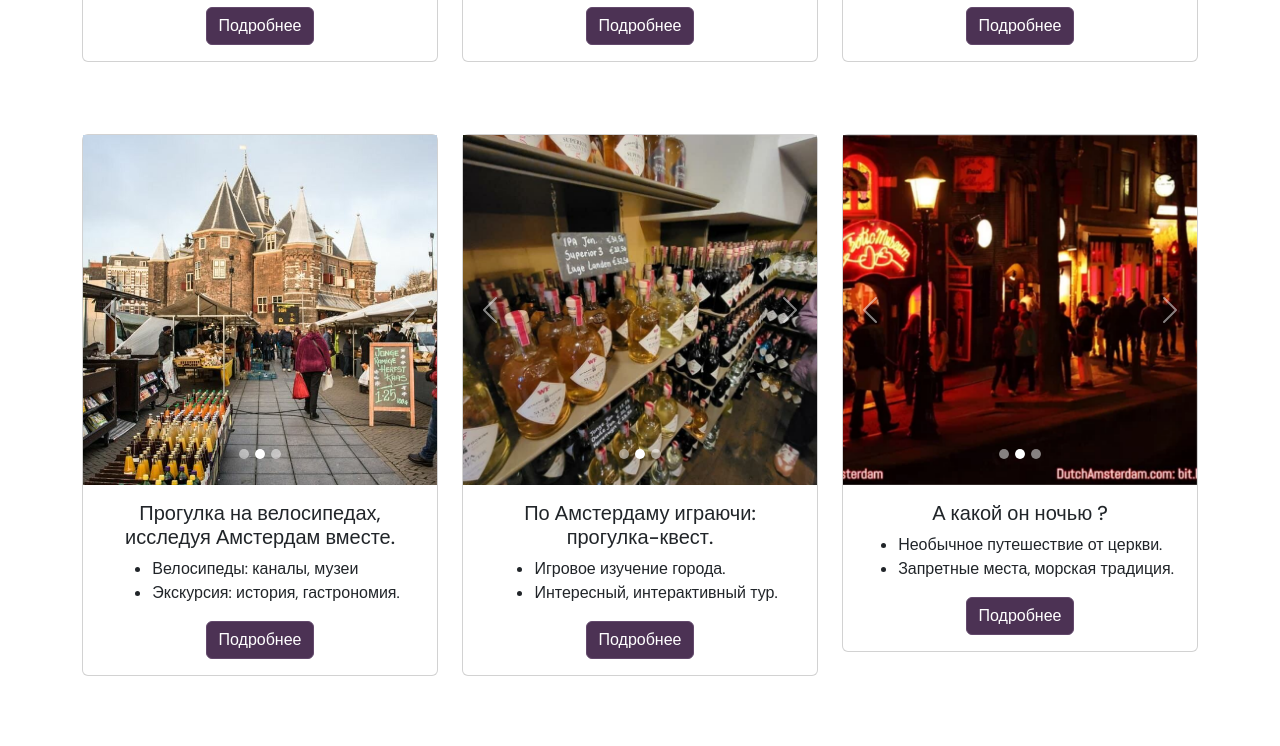
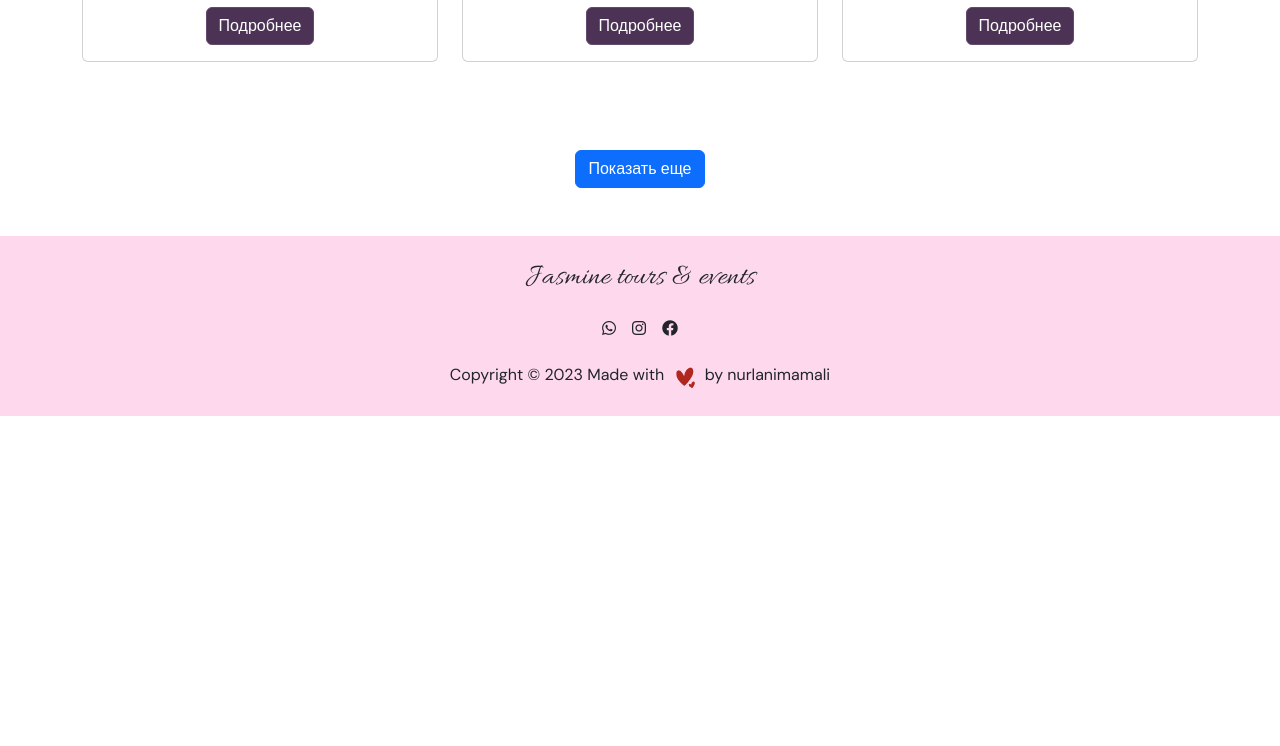
Before and after one commit to anisa07/jasmine-tours, a React (Create React App) app: page /excursions in a window 1280 px wide. Shown: the part 1560-2306 px from the top of the page. After the commit the page ends 1976 px from the top, so only its background shows below. Built offline with nearby package versions, Linux system fonts and the light colour scheme.

Commit message:
see more button

```diff
--- a/src/routes/Excursions.js
+++ b/src/routes/Excursions.js
@@ -1,4 +1,4 @@
-import React from "react";
+import React, { useState } from "react";
 import Cards from "../components/Cards";
 import Container from "react-bootstrap/Container";
 import data from "../components/CardsData";
@@ -10,6 +10,13 @@
 };
 
 const Excursions = () => {
+  const [showMore, setShowMore] = useState(false);
+  const visibleCards = showMore ? data.length : 6;
+
+  const toggleShowMore = () => {
+    setShowMore(!showMore);
+  };
+
   return (
     <motion.div
       initial={{ opacity: 0, scale: 0.9 }}
@@ -30,14 +37,14 @@
           </p>
         </div>
         <div className="row justify-content-around">
-          {data.map((card, index) => (
+          {data.slice(0, visibleCards).map((card, index) => (
             <motion.div
               key={index}
-              whileHover={{ scale: 1.1,  }} // Scale effect on hover
+              whileHover={{ scale: 1.1 }}
               className="col-lg-4 col-md-6 mb-4"
               initial={{ opacity: 0, translateY: -50 }}
               animate={{ opacity: 1, translateY: 0 }}
-              transition={{ duration: 0.3, delay: 0.4 }}
+              transition={{ duration: 0.3, delay: 0.2 }}
             >
               <Cards
                 title={card.title}
@@ -48,6 +55,13 @@
             </motion.div>
           ))}
         </div>
+        {!showMore && (
+          <div className="text-center mb-5">
+            <button className="btn btn-primary mt-3" onClick={toggleShowMore}>
+              Показать еще
+            </button>
+          </div>
+        )}
       </Container>
     </motion.div>
   );
```
